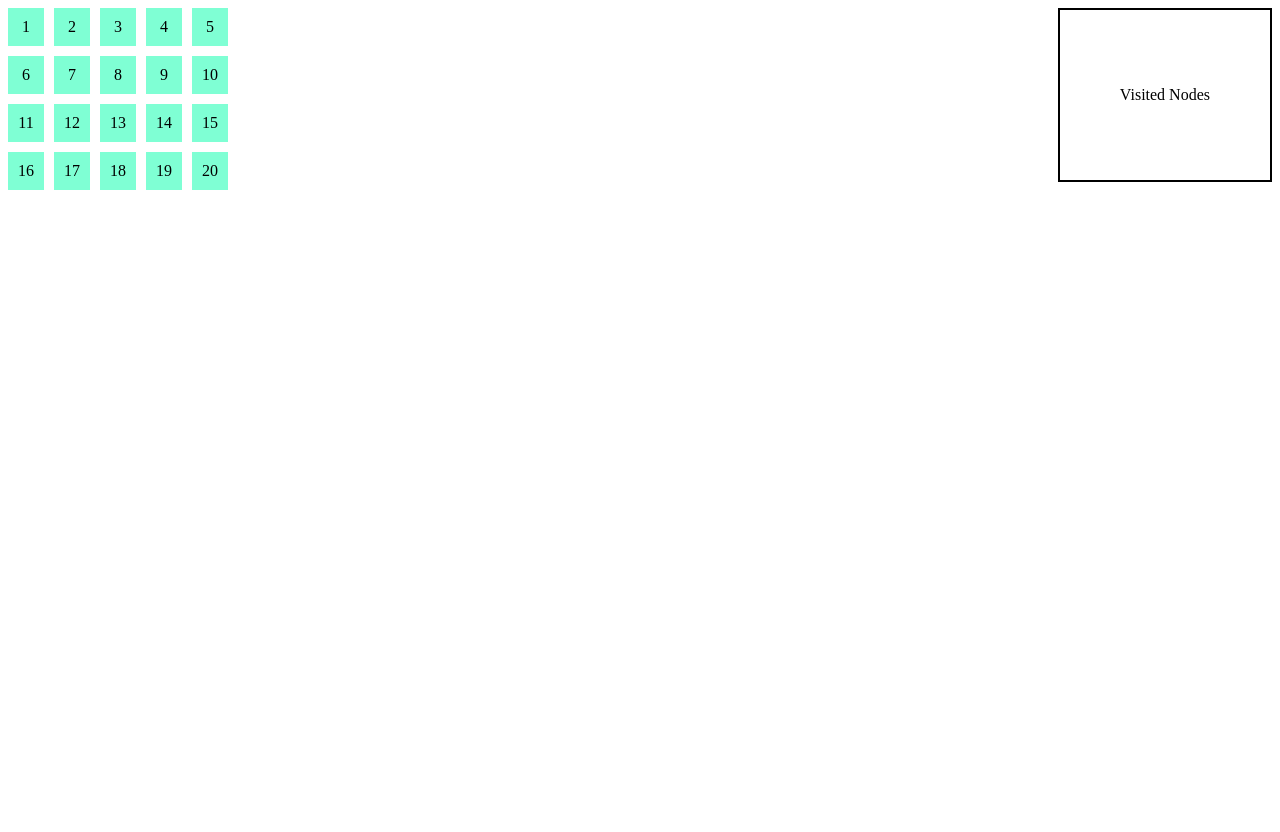
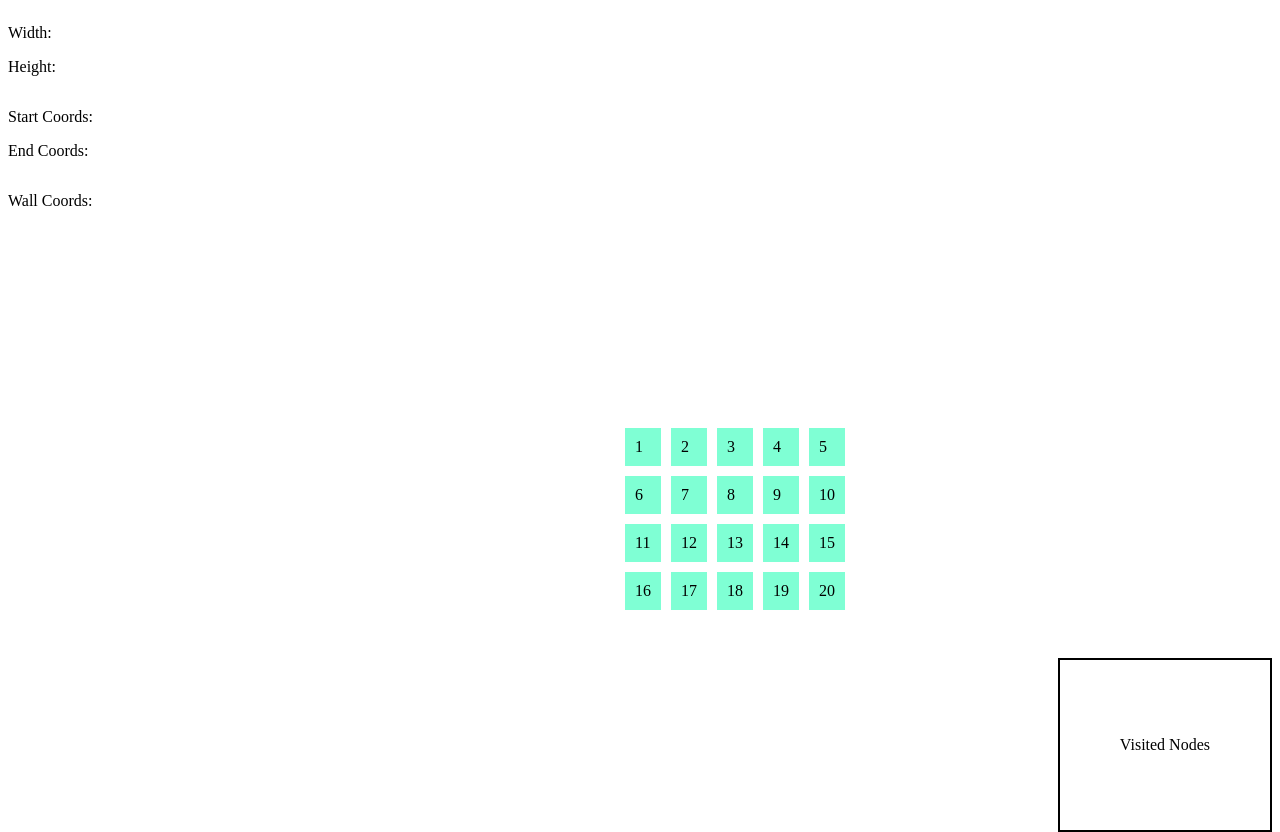
Before and after one commit to el3ctric-mol3cul4r/pathfinderProtocol, a plain HTML site: page index.html in a window 1280 px wide. Before the commit the page ends 800 px from the top, so only its background shows below. Drawn offline with Linux system fonts and the light colour scheme.

Commit message:
still struggling on ui

```diff
--- a/index.html
+++ b/index.html
@@ -7,7 +7,20 @@
     <script src="script.js"></script>
     <link rel="stylesheet" href="style.css">
 </head>
-<body>
+    <div class="master-div">
+        <div class="grid-container0">
+            <div id="grid-item01">
+                <p>Width:</p>
+                <p>Height:</p>
+            </div>
+            <div id="grid-item02">
+                <p>Start Coords:</p>
+                <p>End Coords:</p>
+            </div>
+            <div id="grid-item03">
+                <p>Wall Coords:</p>
+            </div>
+        </div>
         <div class="grid-container">
             <div class="grid-item">1</div>
             <div class="grid-item">2</div>
@@ -33,5 +46,6 @@
         <div id="nodes">
             <p id="list">Visited Nodes</p>
         </div>
+    </div>
 </body>
 </html>
--- a/style.css
+++ b/style.css
@@ -1,10 +1,34 @@
+
+
+.grid-container0 {
+display: grid;
+grid-template-columns: repeat(5, 1fr);
+grid-template-rows: repeat(5, 1fr);
+grid-column-gap: 0px;
+grid-row-gap: 0px;
+margin-right: -20px;
+}
+
+#grid-item01 {
+    grid-area: 1 / 1 / 2 / 2;
+}
+
+#grid-item02 {
+    grid-area: 2 / 1 / 3 / 2;
+}
+
+#grid-item03 {
+    grid-area: 3 / 1 / 4 / 2;
+}
+
 .grid-container {
 display: grid;
 grid-template-columns: repeat(5, 1fr);
 grid-template-rows: repeat(5, 1fr);
 grid-column-gap: 10px;
 grid-row-gap: 10px;
-float: left;
+width: 30px;
+margin: 0 auto;
 }
 
 .grid-item {
@@ -12,7 +36,7 @@ float: left;
     border-color: black;
     border-width: 2px;
     padding: 10px;
-    text-align: center;
+    float: right;
 }
 
 #nodes {
```
Lines whose indentation alone changed are shown as unchanged.
